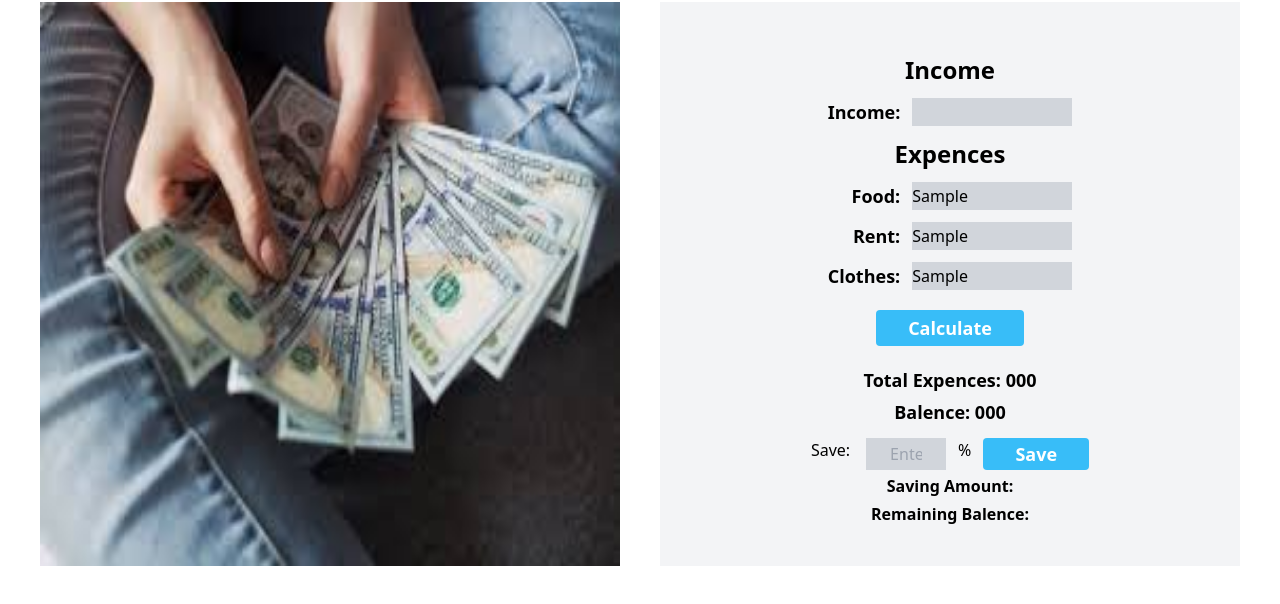
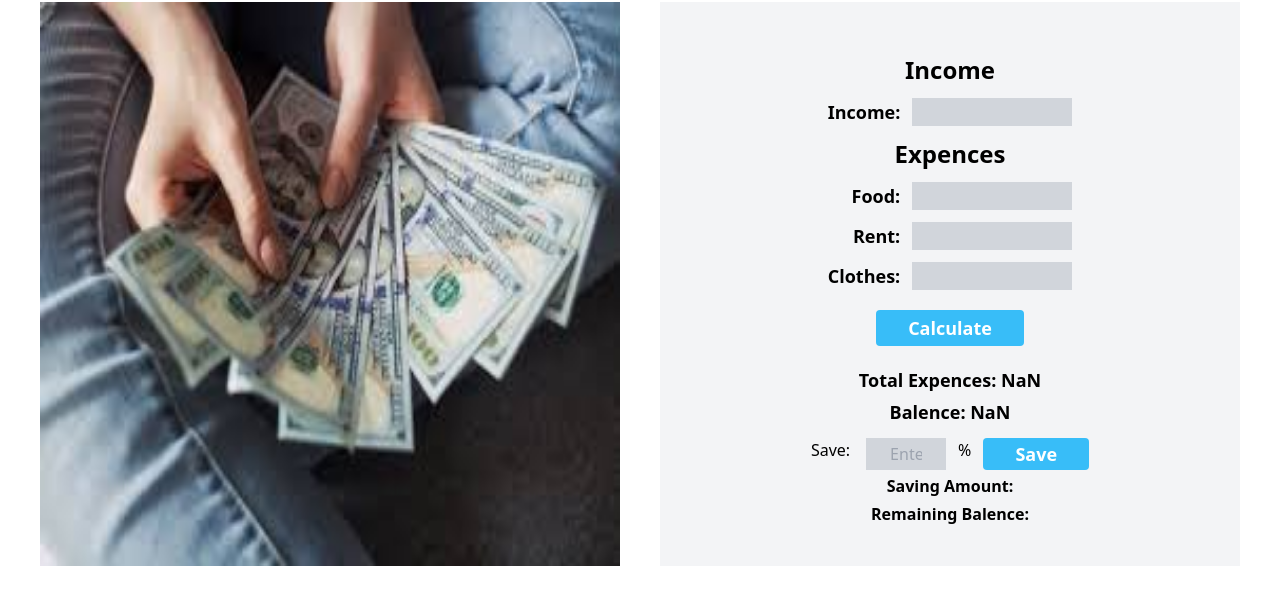
Before and after one commit to imtanvir/money-audit, a website: page index.html in a window 1280 px wide. Both pictures are taken after typing "Sample", "Sample", "Sample" into the empty fields and a click on the button "Calculate". Shown: the part 50-654 px from the top of the page. Drawn offline with Linux system fonts and the light colour scheme.

Commit message:
fix all things

```diff
--- a/index.html
+++ b/index.html
@@ -52,6 +52,7 @@ Thats why I submit my code in a public repository. Please consider that.
                         </div>
                     </div>
                     <button class="calculate_button rounded bg-sky-400 px-8 py-1 my-5 text-white text-lg font-semibold hover:bg-sky-300" id="calc-btn" type="submit">Calculate</button>
+                    <p id="error-text" class="text-center text-rose-500 text-base font-bold"></p>
                     <h2 class="text-black font-semibold text-lg pb-1">Total Expences: <span id="totalExpences">000</span></h2>
                     <h2 class="text-black font-semibold text-lg pb-3">Balence: <span id="afterExpencesBalence">000</span></h2>
                 </div>
--- a/js/calculate.js
+++ b/js/calculate.js
@@ -0,0 +1,55 @@
+// function percentage(partialValue, totalValue) {
+//     return (100 * partialValue) / totalValue;
+//  }
+/*
+income input id : incomeAmount
+food input id: foodMoney
+food input id: rentMoney
+food input id: clothesMoney
+
+calculate btn id: calc-btn
+
+total expences id: totalExpences
+balence id: afterExpencesBalence
+
+save input id: saveParcenteg
+save button id: savingAmontEntryBtn
+saving amount id: savingAmount
+remaining balence id : remainingBlnc
+*/
+
+function idCatcher(idname) {
+    const idCatcher = document.getElementById(idname);
+    return idCatcher;
+}
+
+idCatcher('calc-btn').addEventListener('click', function () {
+    // Code validation
+    const incomeAmount = parseFloat(idCatcher('incomeAmount').value);
+    // Expences input value variable
+    const foodMoney = parseFloat(idCatcher('foodMoney').value);
+    const rentMoney = parseFloat(idCatcher('rentMoney').value);
+    const clothesMoney = parseFloat(idCatcher('clothesMoney').value);
+    // Code validation
+    if ((typeof (incomeAmount) != 'number' && incomeAmount <= 0) && (typeof (foodMoney) != 'number' && foodMoney < 0)(typeof (rentMoney) != 'number' && rentMoney < 0)(typeof (clothesMoney) != 'number' && clothesMoney < 0)) {
+        const errorText = "Please enter a valid amount and positive number!";
+        console.log('hurrr');
+        return idCatcher('error-text').innerText = errorText;
+    }
+    // Total Expences money
+    const expencesSum = foodMoney + rentMoney + clothesMoney;
+    const balenceNow = incomeAmount - expencesSum;
+    const totalExpencesId = idCatcher('totalExpences');
+    totalExpencesId.innerText = expencesSum;
+    const balenceNowValue = idCatcher('afterExpencesBalence');
+    balenceNowValue.innerText = balenceNow;
+    // Empty all input field
+    idCatcher('incomeAmount').value = '';
+    idCatcher('foodMoney').value = '';
+    idCatcher('rentMoney').value = '';
+    idCatcher('clothesMoney').value = '';
+
+});
+
+// Saving amount Calculate
+idCatcher('savingAmontEntryBtn')
```
Also changed, not shown: output/tailwind.css.
